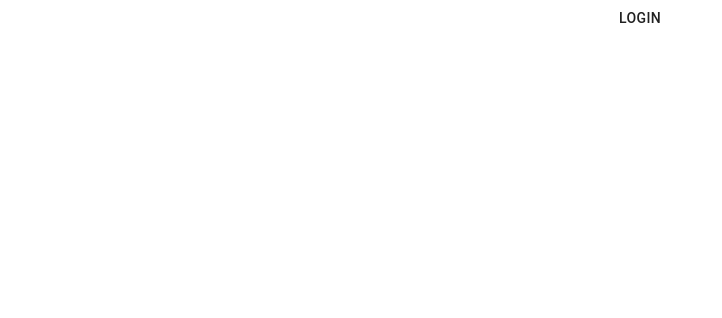
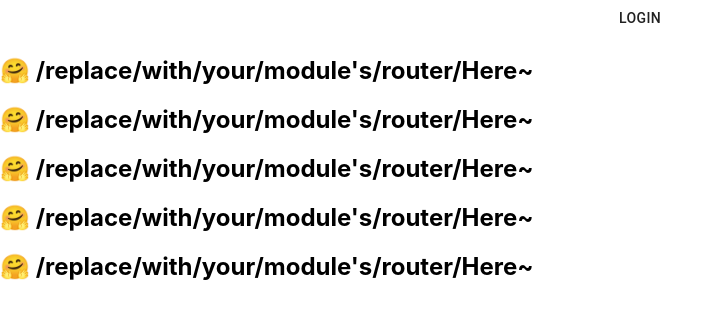
Before and after one commit to UoACourseWiki/webpage, a React (Create React App) app: page / in a window 1280 px wide. Shown: the top 318 px of the page, without its empty margins (0-722 px from the left). Built offline with nearby package versions, Linux system fonts and the light colour scheme; no server answers.

Commit message:
feat(modules): add init func for every module for configuring their own routers

```diff
--- a/src/App.js
+++ b/src/App.js
@@ -1,5 +1,6 @@
 import { Switch, Route } from "react-router-dom";
 import { Homepage } from "./homepage";
+import { InitRouters } from "./Routers";
 
 function App() {
   return (
@@ -9,6 +10,8 @@ function App() {
           <Homepage />
         </Route>
       </Switch>
+
+      <InitRouters />
     </div>
   );
 }
--- /dev/null
+++ b/src/Routers.js
@@ -0,0 +1,20 @@
+import { init as AccountInit } from "./account/router";
+import { init as ReviewInit } from "./review/router";
+import { init as SearchInit } from "./search/router";
+
+import { init as SettingInit } from "./setting/router";
+import { init as SubjectInit } from "./subject/router";
+
+function InitRouters() {
+  return (
+    <div>
+      <AccountInit />
+      <ReviewInit />
+      <SearchInit />
+      <SettingInit />
+      <SubjectInit />
+    </div>
+  );
+}
+
+export { InitRouters };
--- /dev/null
+++ b/src/account/router.js
@@ -0,0 +1,6 @@
+function init() {
+  const path = "/replace/with/your/module's/router/Here~";
+  return <h2>🤗 {path}</h2>;
+}
+
+export { init };
--- a/src/homepage.js
+++ b/src/homepage.js
@@ -2,6 +2,7 @@ import styles from "./homepage.module.css";
 import LoginButton from "./account/LoginButton";
 import axios from "axios";
 import { useState } from "react";
+
 
 function Homepage() {
   return (
--- /dev/null
+++ b/src/review/router.js
@@ -0,0 +1,6 @@
+function init() {
+  const path = "/replace/with/your/module's/router/Here~";
+  return <h2>🤗 {path}</h2>;
+}
+
+export { init };
--- /dev/null
+++ b/src/search/router.js
@@ -0,0 +1,6 @@
+function init() {
+  const path = "/replace/with/your/module's/router/Here~";
+  return <h2>🤗 {path}</h2>;
+}
+
+export { init };
--- /dev/null
+++ b/src/setting/router.js
@@ -0,0 +1,6 @@
+function init() {
+  const path = "/replace/with/your/module's/router/Here~";
+  return <h2>🤗 {path}</h2>;
+}
+
+export { init };
--- /dev/null
+++ b/src/subject/router.js
@@ -0,0 +1,6 @@
+function init() {
+  const path = "/replace/with/your/module's/router/Here~";
+  return <h2>🤗 {path}</h2>;
+}
+
+export { init };
```
Also changed, not shown: src/review/README.md (deleted), src/search/README.md (deleted), src/setting/README.md (deleted), src/subject/README.md (deleted).
